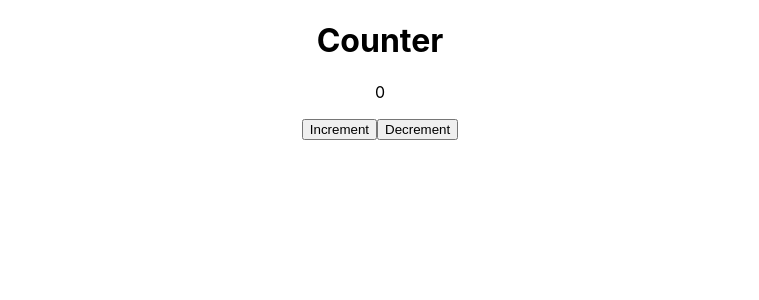
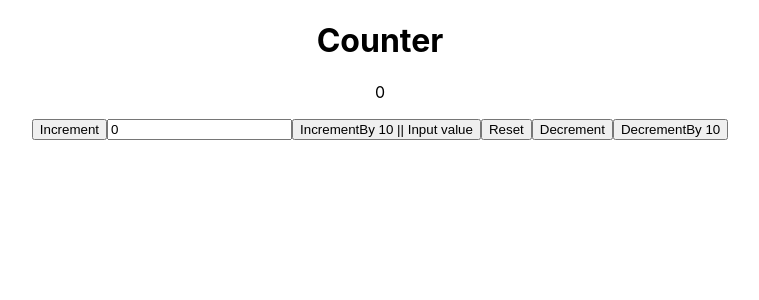
Before and after one commit to stmg202022/CRUD-redux-toolkits-Step-by-Step, a React (Create React App) app: page / in a window 1280 px wide. Shown: the top 300 px of the page, without its empty margins (260-1019 px from the left). Built offline with nearby package versions, Linux system fonts and the light colour scheme.

Commit message:
counter modified

```diff
--- a/src/Components/Counter/counter.js
+++ b/src/Components/Counter/counter.js
@@ -1,31 +1,56 @@
-import React from "react";
+import React, { useState } from "react";
 import { useDispatch, useSelector } from "react-redux";
 
 //CounterSice actions
-import { increment, decrement } from "../../ReduxSlice/Counter/counterSlice";
+import {
+  increment,
+  incrementByAmount,
+  reset,
+  decrement,
+  decrementByAmount,
+} from "../../ReduxSlice/Counter/counterSlice";
 
 const Counter = () => {
   const dispatch = useDispatch();
   const { count } = useSelector((state) => state.count);
+  const [incrementAmount, setIncrementAmount] = useState(0);
+
+  const incrementValue = Number(incrementAmount) || 10;
+
+  //acitons performing functions
+  const Increment = () => {
+    dispatch(increment());
+  };
+  const IncrementByAmount = () => {
+    dispatch(incrementByAmount(incrementValue));
+  };
+  const Reset = () => {
+    setIncrementAmount(0);
+    dispatch(reset());
+  };
+  const Decrement = () => {
+    dispatch(decrement());
+  };
+  const DecrementByAmount = () => {
+    dispatch(decrementByAmount(10));
+  };
 
   return (
     <div>
       <h1>Counter</h1>
       <p>{count}</p>
-      <button
-        onClick={() => {
-          dispatch(increment());
-        }}
-      >
-        Increment
-      </button>
-      <button
-        onClick={() => {
-          dispatch(decrement());
-        }}
-      >
-        Decrement
-      </button>
+      <button onClick={Increment}>Increment</button>
+      <input
+        type="text"
+        value={incrementAmount}
+        onChange={(e) => setIncrementAmount(e.target.value)}
+      />
+      <button onClick={IncrementByAmount}>IncrementBy 10 || Input value</button>
+
+      <button onClick={Reset}>Reset</button>
+
+      <button onClick={Decrement}>Decrement</button>
+      <button onClick={DecrementByAmount}>DecrementBy 10</button>
     </div>
   );
 };
--- a/src/ReduxSlice/Counter/counterSlice.js
+++ b/src/ReduxSlice/Counter/counterSlice.js
@@ -13,9 +13,27 @@ const CounterSlice = createSlice({
     decrement: (state) => {
       state.count -= 1;
     },
+
+    reset: (state) => {
+      state.count = 0;
+    },
+
+    incrementByAmount: (state, action) => {
+      state.count += action.payload;
+    },
+
+    decrementByAmount: (state, action) => {
+      state.count -= action.payload;
+    },
   },
 });
 
-export const { increment, decrement } = CounterSlice.actions;
+export const {
+  increment,
+  incrementByAmount,
+  reset,
+  decrement,
+  decrementByAmount,
+} = CounterSlice.actions;
 
 export default CounterSlice.reducer;
```
